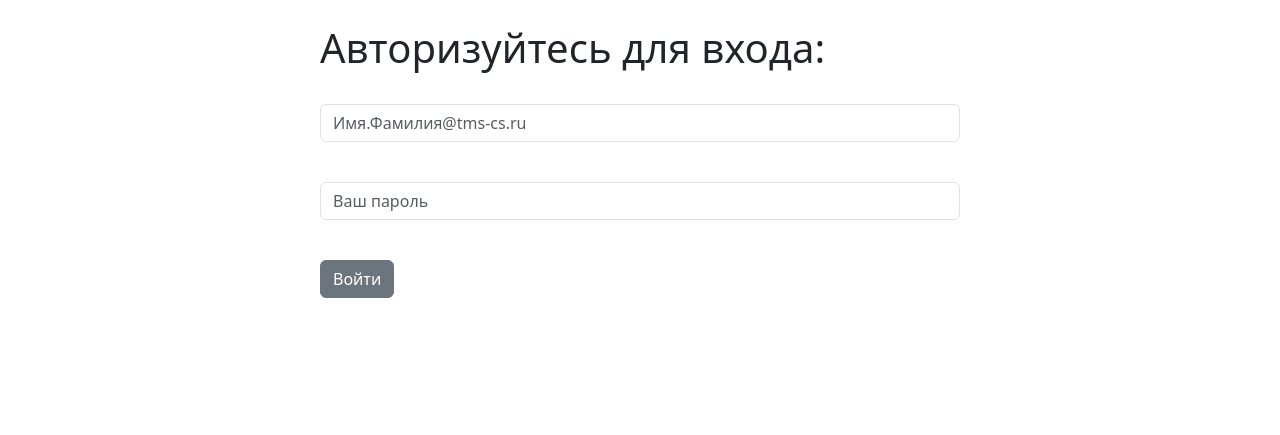
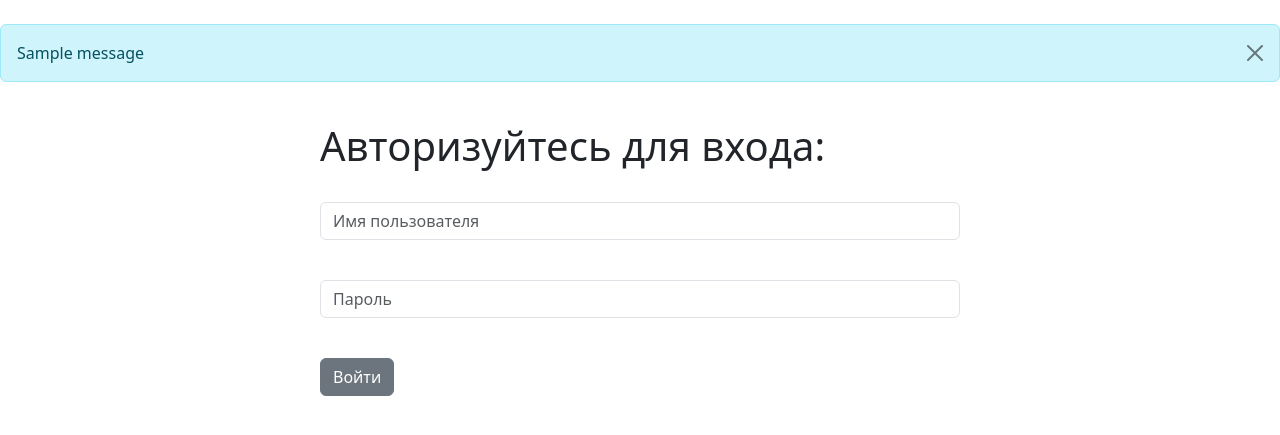
Before and after one commit to I-Matvejev/AcademyCRM, a Django app: page / in a window 1280 px wide. Shown: the part 56-491 px from the top of the page. Run offline with Django 5.2, Linux system fonts and the light colour scheme; one stand-in notice (Sample message) is shown.

Commit message:
Login and alerts working

```diff
--- a/dcrm/academy/templates/base.html
+++ b/dcrm/academy/templates/base.html
@@ -8,8 +8,16 @@
   </head>
   <body>
     {% include 'navbar.html' %}
-
-    {% block content%}
+    <br/>
+    {% if messages %}
+      {% for message in messages %}
+        <div class="alert alert-info alert-dismissible fade show" role="alert">
+        {{ message }}
+        <button type="button" class="btn-close" data-bs-dismiss="alert" aria-label="Close"></button>
+        </div>
+      {% endfor %}
+    {% endif %}
+    {% block content %}
 
     {% endblock %}
     <script src="https://cdn.jsdelivr.net/npm/bootstrap@5.3.3/dist/js/bootstrap.bundle.min.js" integrity="sha384-YvpcrYf0tY3lHB60NNkmXc5s9fDVZLESaAA55NDzOxhy9GkcIdslK1eN7N6jIeHz" crossorigin="anonymous"></script>
--- a/dcrm/academy/templates/home.html
+++ b/dcrm/academy/templates/home.html
@@ -3,21 +3,27 @@
 {% block content %}
 <div class="col-md-6 offset-md-3">
     <br/>
+    {% if user.is_authenticated %}
+
+    <h1>Вы вошли!</h1>
+
+    {% else %}
         <h1>Авторизуйтесь для входа:</h1>
         <br/>
         <form method="POST" action="{% url 'home' %}">
             {% csrf_token %}
             <form>
               <div class="mb-3">
-            <input type="email" class="form-control" id="exampleInputEmail1" aria-describedby="emailHelp", placeholder="Имя.Фамилия@tms-cs.ru">
+                <input type="text" class="form-control" name="username" placeholder="Имя пользователя" required>
               </div>
                 <br/>
               <div class="mb-3">
-            <input type="password" class="form-control" id="exampleInputPassword1", placeholder="Ваш пароль">
+                <input type="password" class="form-control" name="password" placeholder="Пароль" required>
               </div>
                 <br/>
               <button type="submit" class="btn btn-secondary">Войти</button>
             </form>
         </form>
+    {% endif %}
 </div>
 {% endblock%}
--- a/dcrm/academy/views.py
+++ b/dcrm/academy/views.py
@@ -4,11 +4,17 @@ from django.contrib import messages
 
 
 def home(request):
+    if request.method == 'POST':
+        username = request.POST['username']
+        password = request.POST['password']
+        user = authenticate(request, username=username, password=password)
+        if user is not None:
+            login(request, user)
+            messages.success(request, "Вы успешно авторизовались!")
+            return redirect('home')
+        else:
+            messages.success(request, "Возникла проблема, попробуйте еще раз...")
     return render(request, 'home.html', {})
-
-
-def login_user(request):
-    pass
 
 
 def logout_user(request):
```
Also changed, not shown: dcrm/db.sqlite3. Lines whose indentation alone changed are shown as unchanged.
